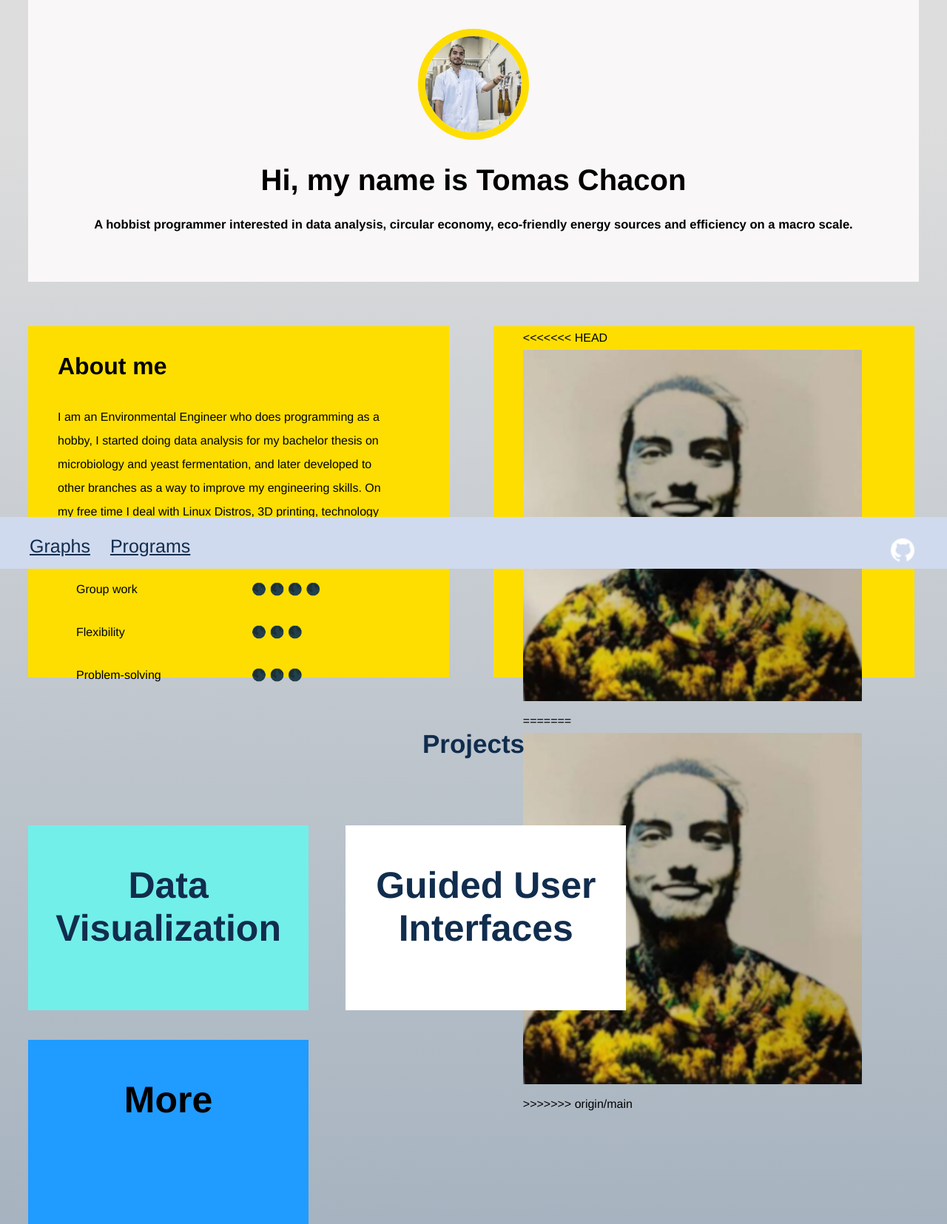
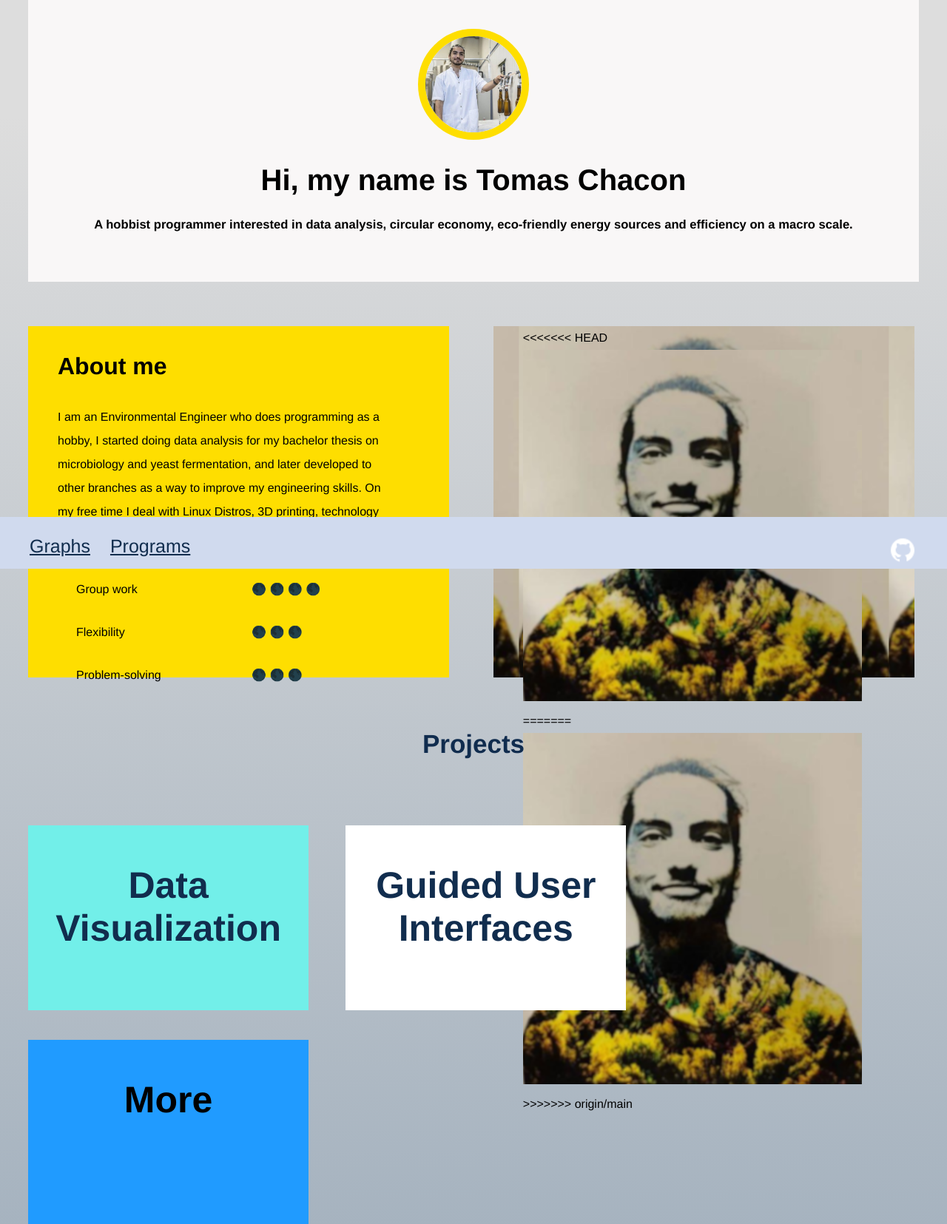
Before and after one commit to westoleaboat/my_portfolio, a Django app: page / in a window 1280 px wide. Shown: the part 31-1686 px from the top of the page at 74% size. Run offline with Django 4.2, Linux system fonts and the light colour scheme.

Commit message:
remove css

```diff
--- a/blog/static/css/blog.css
+++ b/blog/static/css/blog.css
@@ -170,7 +170,7 @@ a {
 
 /* Large profile image */
 .large-profile {
-    /*background: url('cv-big-photo2.png');*/
+    background: url('cv-big-photo2.png');
     /*background-size: cover;*/
     background-position: center;
     width:450;
```
